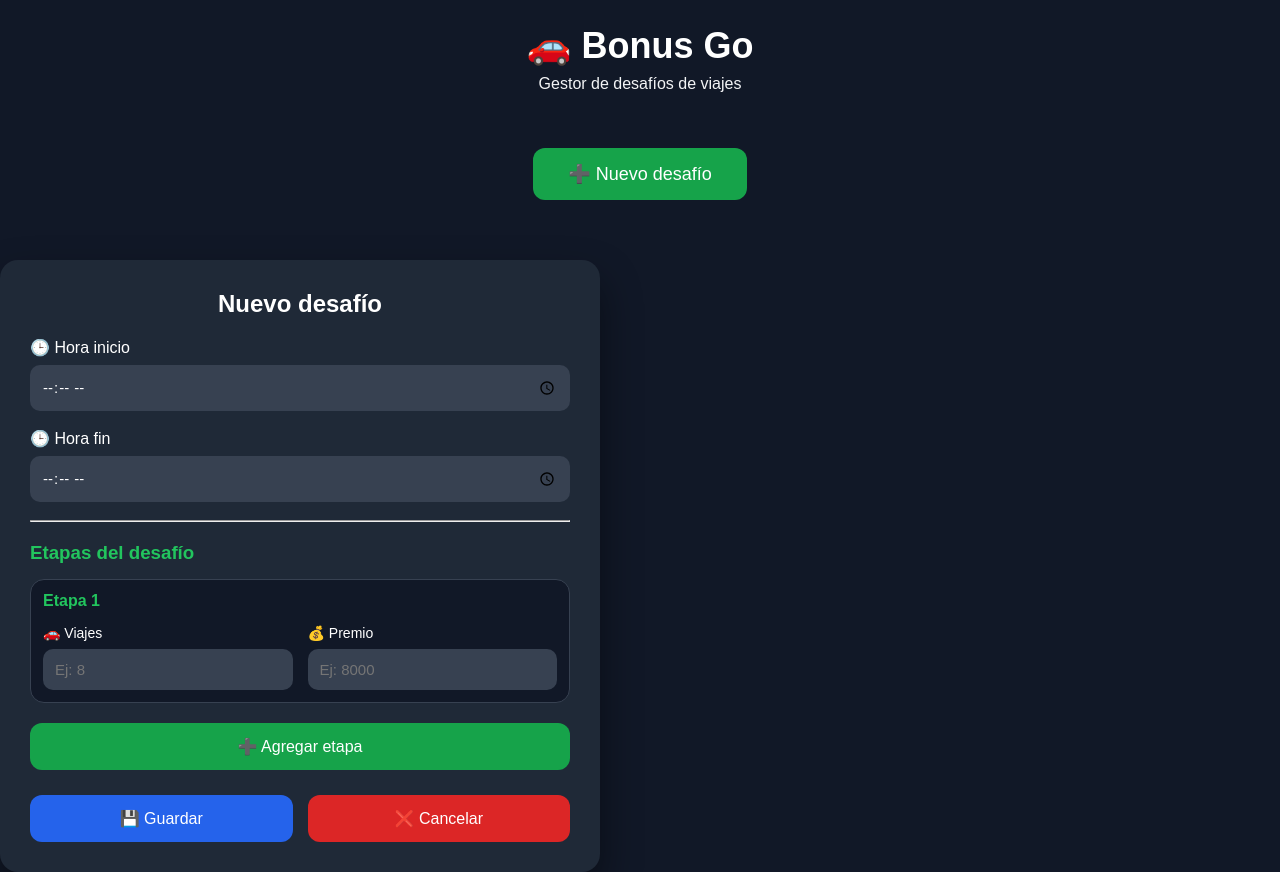
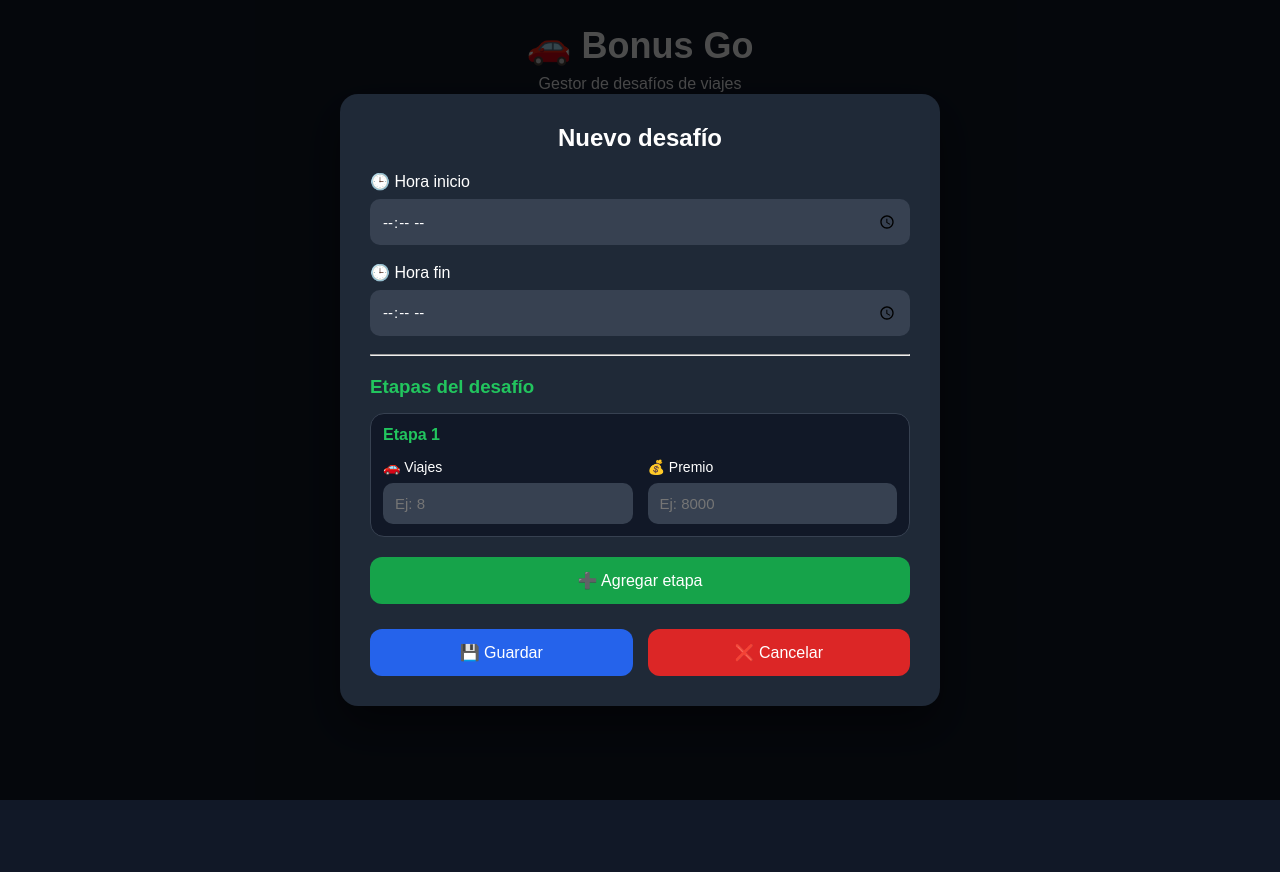
Before and after one commit to derechox/bonus_go, a plain HTML site: page index.html in a window 1280 px wide. Both pictures are taken after a click on the button "➕ Nuevo desafío". After the commit the page ends 800 px from the top, so only its background shows below. Drawn offline with Linux system fonts and the light colour scheme.

Commit message:
Add files via upload

```diff
--- a/index.html
+++ b/index.html
@@ -36,7 +36,7 @@
         MODAL DESAFÍO
 =========================== -->
 
-<div id="modal" class="oculto">
+<div id="modal" class="modal oculto">
 
     <div class="modal-contenido">
 
```
Also changed, not shown: script.js (line endings or trailing spaces), style.css (line endings or trailing spaces).
